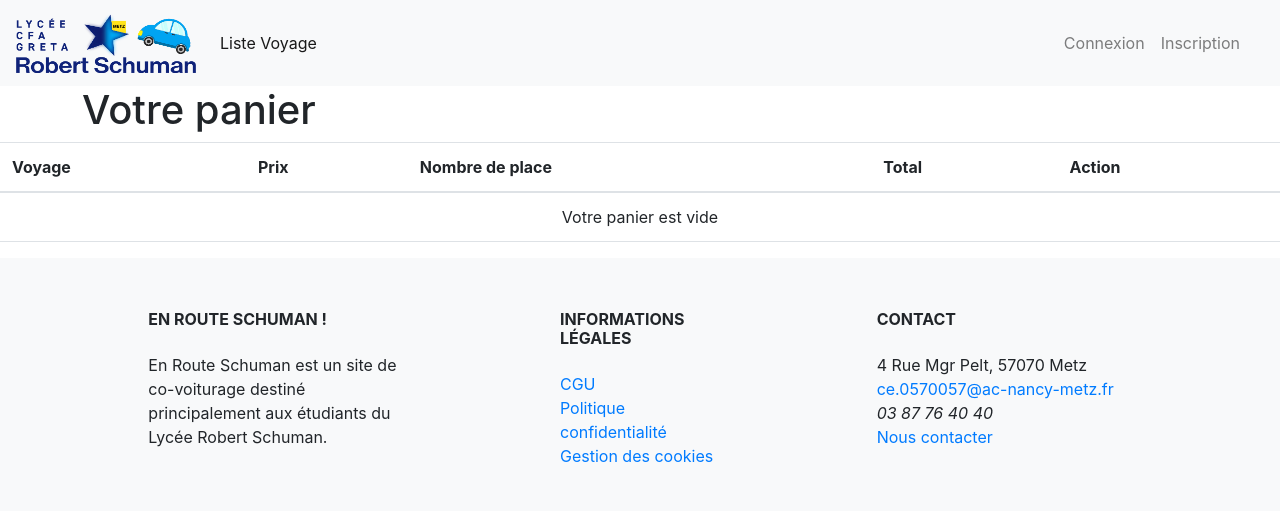
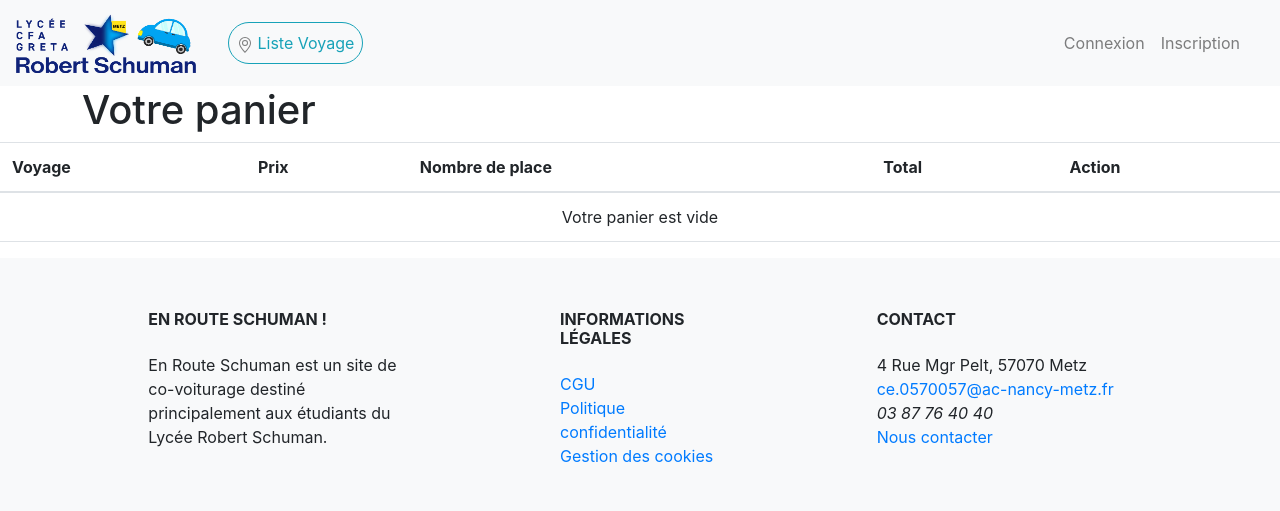
Before and after one commit to MLuckv/projet_covoiturage, a Symfony app: template templates/cart/index.html.twig in a window 1280 px wide. Shown: the top 511 px of the page. Run offline with Twig, Linux system fonts and the light colour scheme; the template is opened without the code that fills it, so the values that code supplies are empty; some libraries are stand-ins or nearby versions.

Commit message:
lundi_26_juin_payment_gratuit

```diff
--- a/src/Entity/Voyage.php
+++ b/src/Entity/Voyage.php
@@ -94,6 +94,7 @@ class Voyage
         $this->created_at = new \DateTimeImmutable();
         $this->slug = uniqid();
         $this->place = new ArrayCollection();
+        $this->prix = 0;
     }
 
     public function getId(): ?int
--- a/src/Form/VoyageType.php
+++ b/src/Form/VoyageType.php
@@ -52,14 +52,14 @@ class VoyageType extends AbstractType
                 ],
                 'label'=> false
             ])
-            ->add('prix', RangeType::class, [
+            /*->add('prix', RangeType::class, [
                 'label' => 'Prix',
                 'attr' => [
                     'min' => 0,
                     'max' => 100,
                     'step' => 1,
                 ],
-            ])
+            ])*/
             ->add('ville_depart', EntityType::class, [
                 'class' => Ville::class,
                 'label' => false
--- a/templates/_partials/_nav.html.twig
+++ b/templates/_partials/_nav.html.twig
@@ -9,10 +9,16 @@
 	<div class="collapse navbar-collapse" id="navbarSupportedContent">
 		<ul class="navbar-nav mr-auto">
 			<li class="nav-item active">
-				<a class="nav-link" href="{{ path('app_travel') }}">
-					<stong>Liste Voyage</strong>
-					<span class="sr-only">(current)</span>
-				</a>
+				<div class="ml-3 border border-info rounded-pill">
+					<a class="nav-link" href="{{ path('app_travel') }}">
+						<svg xmlns="http://www.w3.org/2000/svg" width="16" height="16" fill="currentColor" class="bi bi-geo-alt" viewbox="0 0 16 16">
+							<path d="M12.166 8.94c-.524 1.062-1.234 2.12-1.96 3.07A31.493 31.493 0 0 1 8 14.58a31.481 31.481 0 0 1-2.206-2.57c-.726-.95-1.436-2.008-1.96-3.07C3.304 7.867 3 6.862 3 6a5 5 0 0 1 10 0c0 .862-.305 1.867-.834 2.94zM8 16s6-5.686 6-10A6 6 0 0 0 2 6c0 4.314 6 10 6 10z"/>
+							<path d="M8 8a2 2 0 1 1 0-4 2 2 0 0 1 0 4zm0 1a3 3 0 1 0 0-6 3 3 0 0 0 0 6z"/>
+						</svg>
+						<stong class="text-info">Liste Voyage</strong>
+
+					</a>
+				</div>
 			</li>
 		</ul>
 
```
